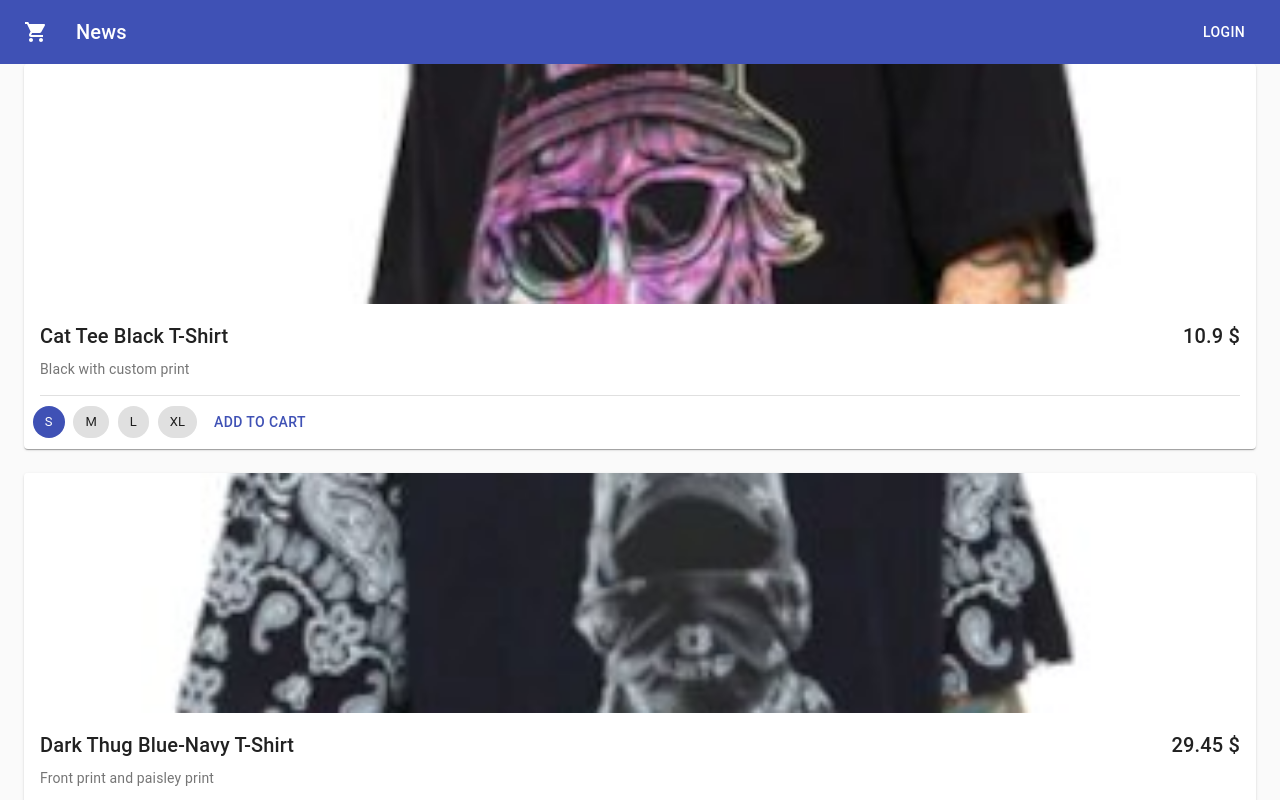
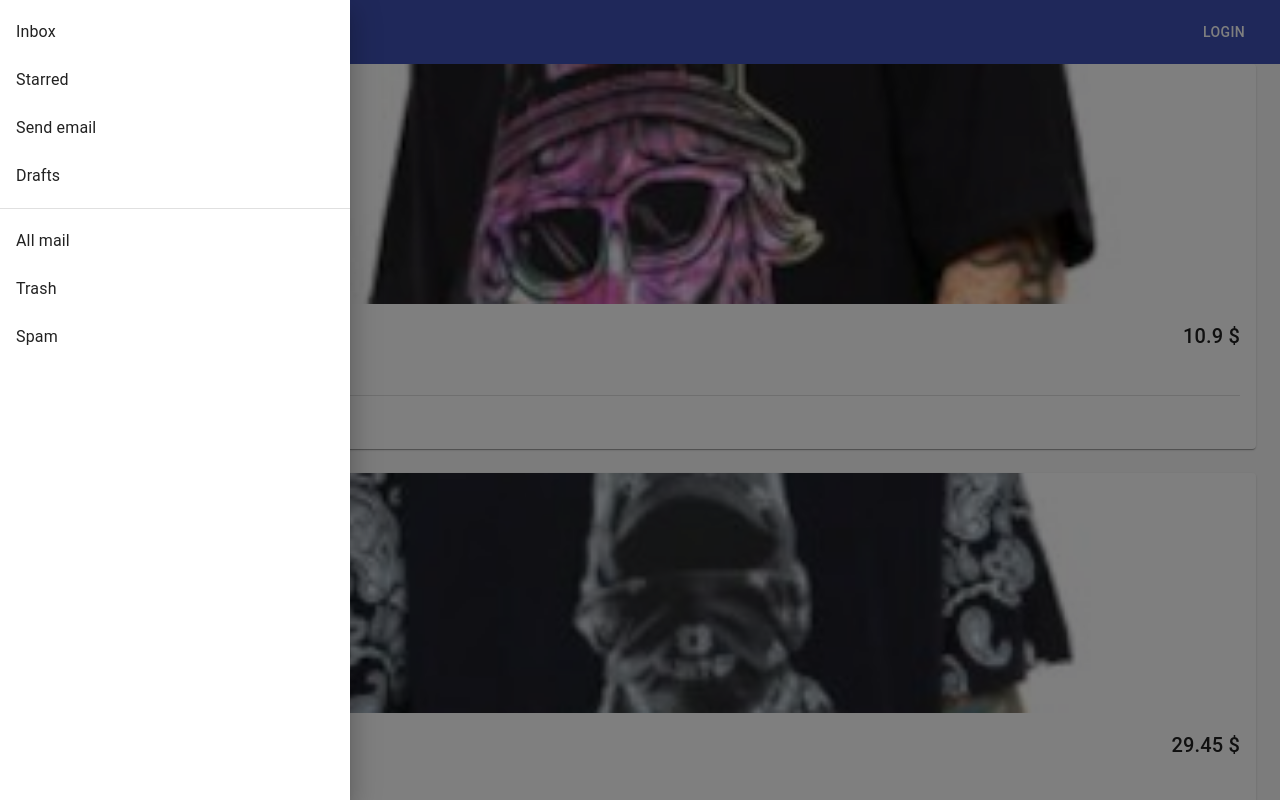
Before and after one commit to VirgilChen97/shopping-cart, a React (Create React App) app: page / in a window 1280 px wide. Both pictures are taken after a click on the button "menu". Shown: the top 800 px of the page. Built offline with nearby package versions, Linux system fonts and the light colour scheme.

Commit message:
open and close shoppong cart

```diff
--- a/src/component/Appbar.js
+++ b/src/component/Appbar.js
@@ -5,8 +5,8 @@ import Toolbar from '@material-ui/core/Toolbar';
 import Typography from '@material-ui/core/Typography';
 import CssBaseline from '@material-ui/core/CssBaseline';
 import useScrollTrigger from '@material-ui/core/useScrollTrigger';
-import { Button, IconButton, makeStyles } from '@material-ui/core';
-import ShoppingCartIcon from '@material-ui/icons/ShoppingCart';
+import { Button, makeStyles } from '@material-ui/core';
+import ShoppingCart from './Cart'
 
 const useStyles = makeStyles(theme => ({
 	root: {
@@ -22,9 +22,6 @@ const useStyles = makeStyles(theme => ({
 
 function ElevationScroll(props) {
 	const { children, window } = props;
-	// Note that you normally won't need to set the window ref as useScrollTrigger
-	// will default to window.
-	// This is only being set here because the demo is in an iframe.
 	const trigger = useScrollTrigger({
 		disableHysteresis: true,
 		threshold: 0,
@@ -38,10 +35,6 @@ function ElevationScroll(props) {
 
 ElevationScroll.propTypes = {
 	children: PropTypes.element.isRequired,
-  /**
-   * Injected by the documentation to work in an iframe.
-   * You won't need it on your project.
-   */
 	window: PropTypes.func,
 };
 
@@ -53,12 +46,10 @@ const ElevateAppBar = (props) => {
 			<ElevationScroll {...props}>
 				<AppBar>
 					<Toolbar>
-						<IconButton edge="start" className={classes.menuButton} color="inherit" aria-label="menu">
-							<ShoppingCartIcon />
-						</IconButton>
+						<ShoppingCart />
 						<Typography variant="h6" className={classes.title}>
-							News
-    				</Typography>
+							Shopping
+    					</Typography>
 						<Button color="inherit">Login</Button>
 					</Toolbar>
 				</AppBar>
--- /dev/null
+++ b/src/component/Cart.js
@@ -0,0 +1,68 @@
+import React from 'react';
+import { makeStyles } from '@material-ui/core/styles';
+import Drawer from '@material-ui/core/Drawer';
+import Button from '@material-ui/core/Button';
+import List from '@material-ui/core/List';
+import Divider from '@material-ui/core/Divider';
+import ListItem from '@material-ui/core/ListItem';
+import IconButton from '@material-ui/core/IconButton';
+import ListItemText from '@material-ui/core/ListItemText';
+import ShoppingCartIcon from '@material-ui/icons/ShoppingCart';
+
+const useStyles = makeStyles({
+  list: {
+    width: 350,
+  },
+  fullList: {
+    width: 'auto',
+  },
+});
+
+export default function TemporaryDrawer() {
+  const classes = useStyles();
+  const [state, setState] = React.useState({
+    left: false
+  });
+
+  const toggleDrawer = (side, open) => event => {
+    if (event.type === 'keydown' && (event.key === 'Tab' || event.key === 'Shift')) {
+      return;
+    }
+    setState({ ...state, [side]: open });
+  };
+
+  const sideList = side => (
+    <div
+      className={classes.list}
+      role="presentation"
+      onKeyDown={toggleDrawer(side, false)}
+    >
+      <List>
+        {['Inbox', 'Starred', 'Send email', 'Drafts'].map((text, index) => (
+          <ListItem button key={text}>
+            <ListItemText primary={text} />
+          </ListItem>
+        ))}
+      </List>
+      <Divider />
+      <List>
+        {['All mail', 'Trash', 'Spam'].map((text, index) => (
+          <ListItem button key={text}>
+            <ListItemText primary={text} />
+          </ListItem>
+        ))}
+      </List>
+    </div>
+  );
+
+  return (
+    <div>
+			<IconButton edge="start" onClick={toggleDrawer('left', true)} color="inherit" aria-label="menu">
+				<ShoppingCartIcon />
+			</IconButton>
+      <Drawer open={state.left} onClose={toggleDrawer('left', false)}>
+        {sideList('left')}
+      </Drawer>
+    </div>
+  );
+}
--- a/src/component/ItemCard.js
+++ b/src/component/ItemCard.js
@@ -4,7 +4,7 @@ import Chip from '@material-ui/core/Chip';
 import Grid from '@material-ui/core/Grid';
 import Divider from '@material-ui/core/Divider';
 import Typography from '@material-ui/core/Typography';
-import { Card, CardContent, CardActions, CardMedia, Button, ButtonGroup } from '@material-ui/core';
+import { Card, CardContent, CardActions, CardMedia, Button } from '@material-ui/core';
 
 const useStyles = makeStyles(theme => ({
 	media: {
```
